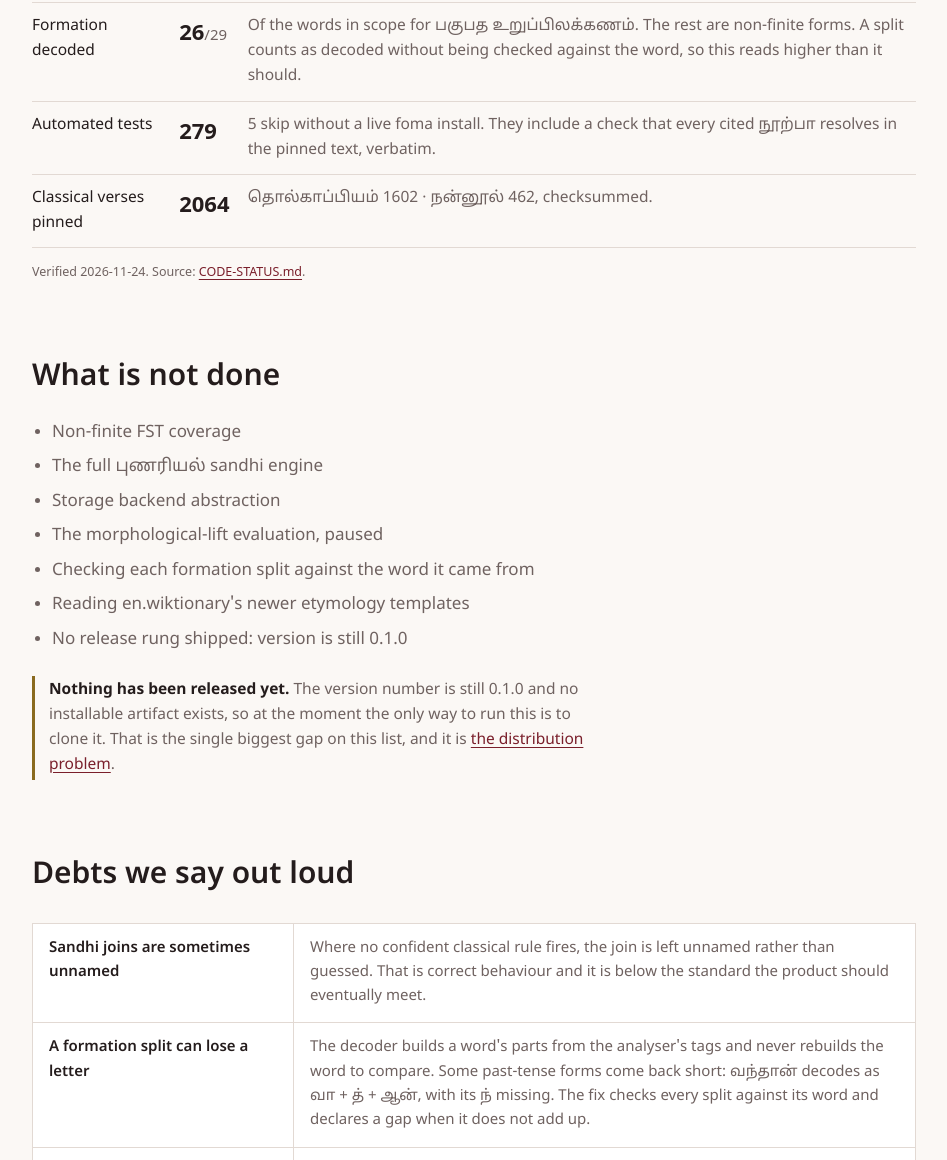
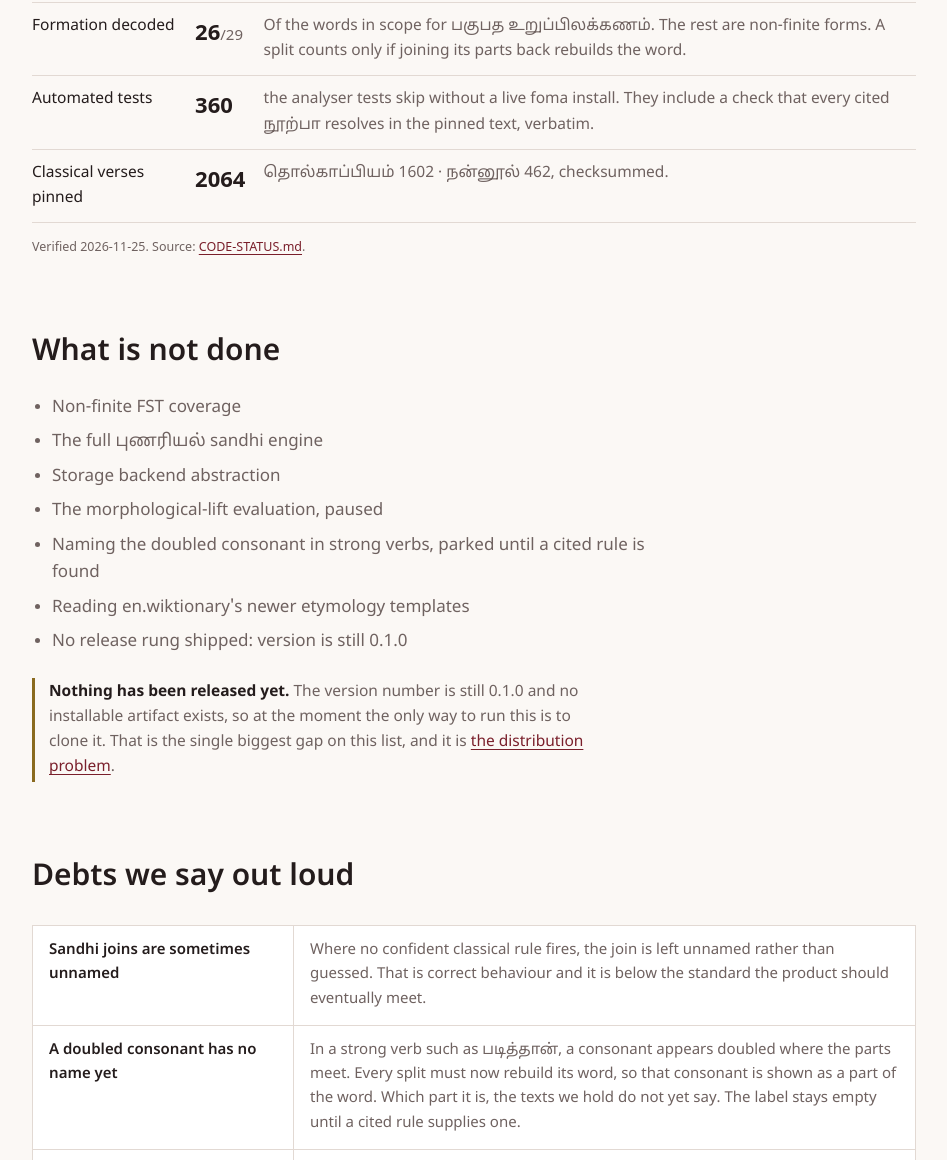
Before and after one commit to ief-global/thamizh-ai, an Astro site: page /status in a window 1280 px wide. Shown: the part 1640-2800 px from the top of the page, without its empty margins (166-1113 px from the left). Built offline with nearby package versions, Linux system fonts and the light colour scheme; Astro itself is replaced by a stand-in of ours.

Commit message:
Show the round-trip formation figure and the parked doubled consonant
/status now says a formation split counts only if joining its parts back rebuilds the word (D-023,
D-025). The debt "A formation split can lose a letter" is paid and is replaced by the one that
remains: a strong verb's doubled consonant is shown as a part but has no name until a cited rule
supplies one. status.json moves to 2026-11-25 with 360 tests.

```diff
--- a/src/data/status.json
+++ b/src/data/status.json
@@ -1,11 +1,11 @@
 {
   "_comment": "THE ONLY PLACE A MEASURED NUMBER LIVES ON THIS SITE. Never type one into prose. Source of truth is CODE-STATUS.md in ief-global/thamizh-mcp-design; when it changes, change this file in the same session.",
-  "verified_on": "2026-11-24",
+  "verified_on": "2026-11-25",
   "source": "https://github.com/ief-global/thamizh-mcp-design/blob/main/CODE-STATUS.md",
   "figures": {
     "tools": 9,
-    "tests": 279,
-    "tests_note": "5 skip without a live foma install",
+    "tests": 360,
+    "tests_note": "the analyser tests skip without a live foma install",
     "sweep_words": 108,
     "origin_correct": 92,
     "origin_unknown": 12,
@@ -20,7 +20,7 @@
     "The full புணரியல் sandhi engine",
     "Storage backend abstraction",
     "The morphological-lift evaluation, paused",
-    "Checking each formation split against the word it came from",
+    "Naming the doubled consonant in strong verbs, parked until a cited rule is found",
     "Reading en.wiktionary's newer etymology templates",
     "No release rung shipped: version is still 0.1.0"
   ]
--- a/src/pages/status.astro
+++ b/src/pages/status.astro
@@ -69,7 +69,7 @@ const working = [
             <tr>
               <td>Formation decoded</td>
               <td class="n big">{f.formation_decoded}<span class="of">/{f.formation_in_scope}</span></td>
-              <td class="muted">Of the words in scope for பகுபத உறுப்பிலக்கணம். The rest are non-finite forms. A split counts as decoded without being checked against the word, so this reads higher than it should.</td>
+              <td class="muted">Of the words in scope for பகுபத உறுப்பிலக்கணம். The rest are non-finite forms. A split counts only if joining its parts back rebuilds the word.</td>
             </tr>
             <tr>
               <td>Automated tests</td>
@@ -105,12 +105,12 @@ const working = [
           Where no confident classical rule fires, the join is left unnamed rather than guessed. That
           is correct behaviour and it is below the standard the product should eventually meet.
         </dd>
-        <dt>A formation split can lose a letter</dt>
+        <dt>A doubled consonant has no name yet</dt>
         <dd class="ta">
-          The decoder builds a word's parts from the analyser's tags and never rebuilds the word to
-          compare. Some past-tense forms come back short: <span class="ta">வந்தான்</span> decodes as
-          <span class="ta">வா + த் + ஆன்</span>, with its <span class="ta">ந்</span> missing. The fix
-          checks every split against its word and declares a gap when it does not add up.
+          In a strong verb such as <span class="ta">படித்தான்</span>, a consonant appears doubled where
+          the parts meet. Every split must now rebuild its word, so that consonant is shown as a part
+          of the word. Which part it is, the texts we hold do not yet say. The label stays empty until
+          a cited rule supplies one.
         </dd>
         <dt>Our etymology source changes under us</dt>
         <dd class="ta">
```
